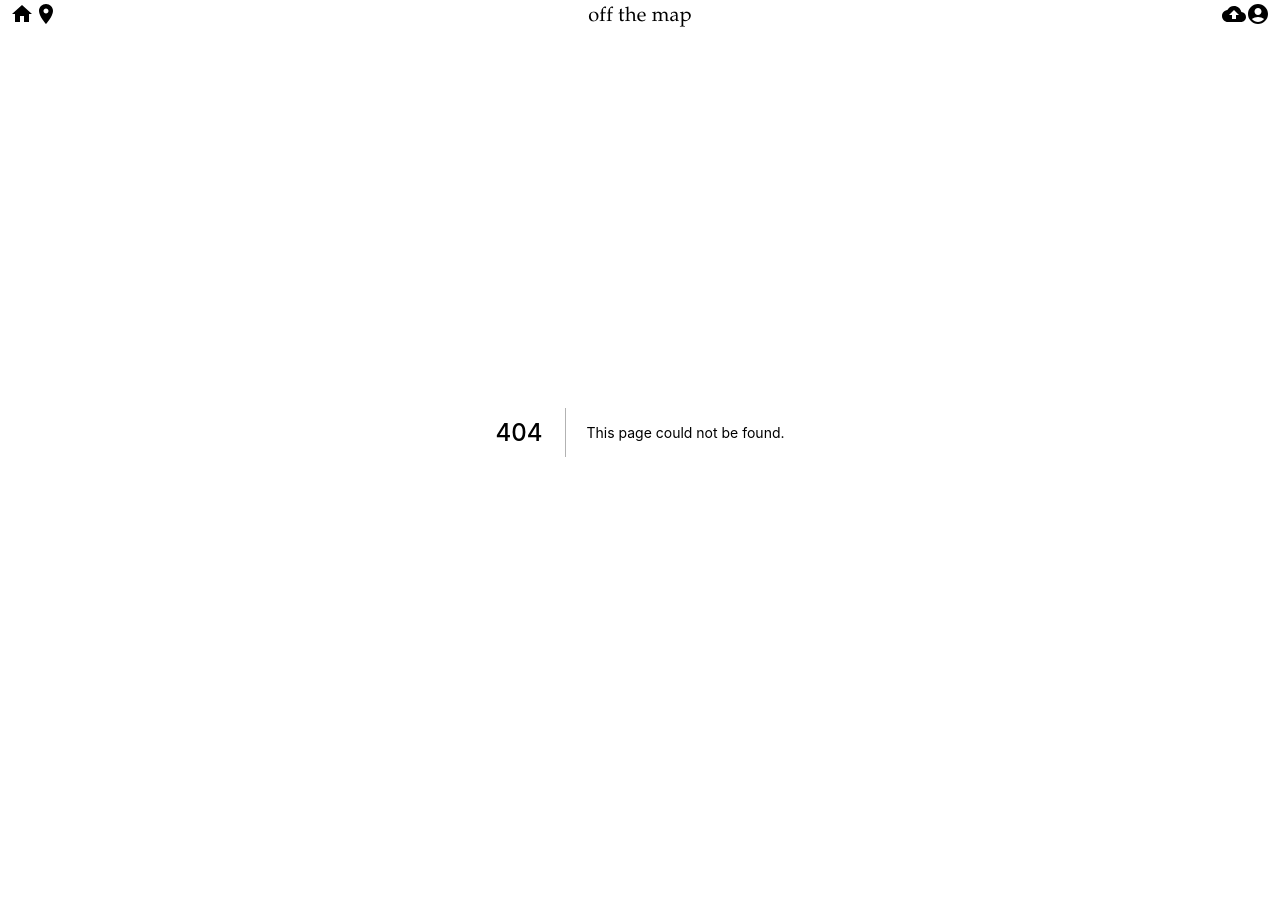
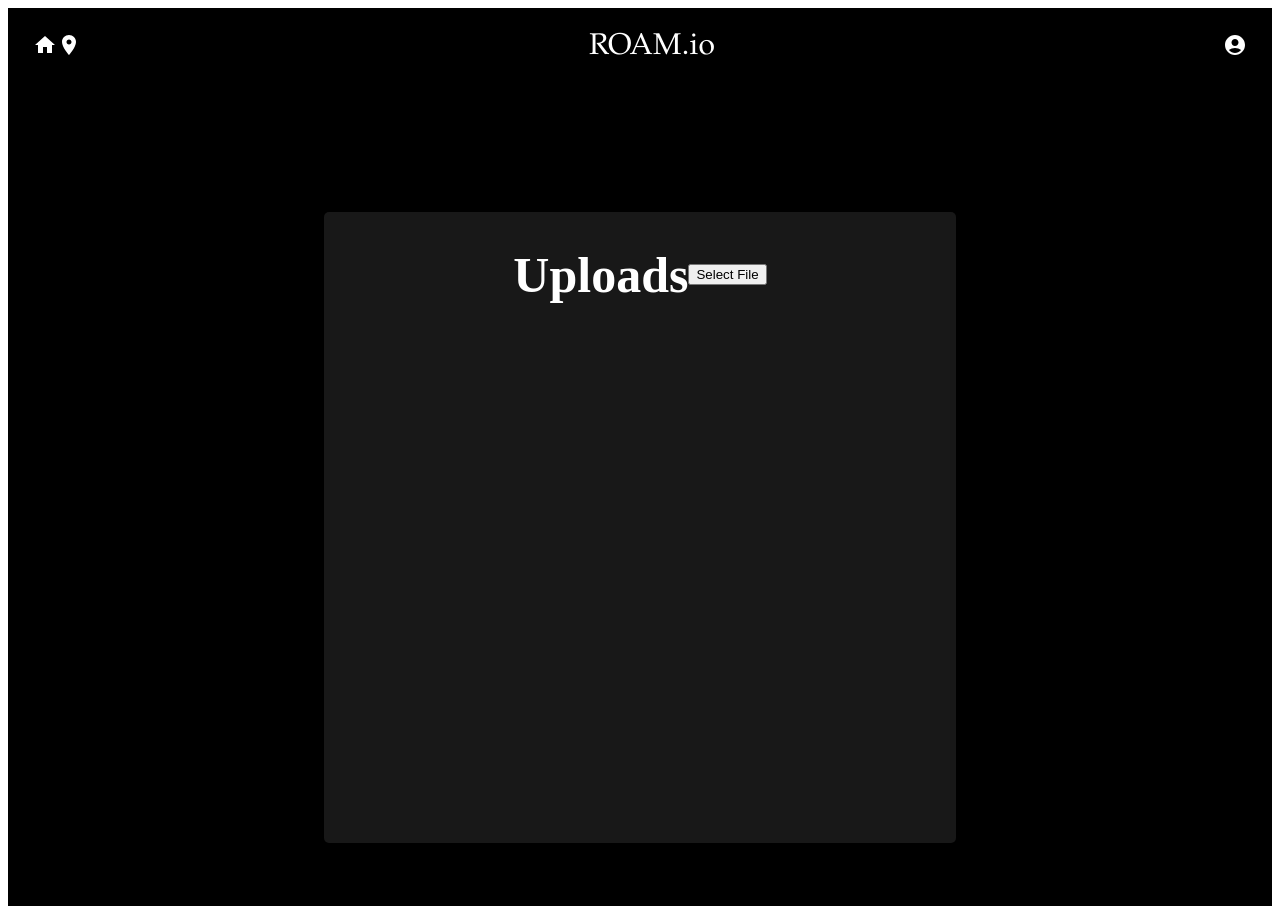
Before and after one commit to christianlung/LAHacks23, a Next.js app: page /Upload in a window 1280 px wide. Before the commit this address had no page. Before the commit the page ends 832 px from the top, so only its background shows below. Built offline with nearby package versions, Linux system fonts and the light colour scheme.

Commit message:
Updated nav bar css with Grid implementation

```diff
--- a/src/components/Layout.js
+++ b/src/components/Layout.js
@@ -5,11 +5,14 @@
 
 function Layout({ children }) {
   return (
-    <div className={styles.container}>
-    <Navbar />
-        <main>{children}</main>
-      {/* <Footer /> */}
+    <div styles={{backgroundcolor:"black"}}>
+      <div className={styles.container}>
+      <Navbar />
+          <main>{children}</main>
+        {/* <Footer /> */}
+      </div>
     </div>
+
   )
 }
 
--- a/src/components/footer.js
+++ b/src/components/footer.js
@@ -6,7 +6,7 @@
 
 function Footer() {
   return (
-    <Grid container direction="column" justifyContent={"space-between"} alignItems={"center"}>
+    <Grid container direction="column" justifyContent={"space-between"} alignItems={"center"} backgroundColor={"black"}>
       <Grid item sx={3} paddingLeft="10px">
         <Typography>Made with ❤️ at LAHacks 2023</Typography>
       </Grid>
--- a/src/components/navbar.js
+++ b/src/components/navbar.js
@@ -36,17 +36,17 @@
   // }
 
   return (
-      <Grid container justifyContent={"space-between"} alignItems={"center"}>
+      <Grid container justifyContent={"space-between"} alignItems={"center"} backgroundColor={"black"} color={"white"} padding={"15px"}>
         <Grid item sx={3} paddingLeft="10px">
-          <HomeIcon width="25px" height="25px" sx={{borderRadius: "10px"}}/>
+          <HomeIcon width="30px" height="30px" sx={{borderRadius: "10px"}}/>
           <PlaceIcon width="25px" height="25px"/>
           </Grid>
           <Grid item sx={6}>
-            <Typography variant="h6" fontFamily="garamond">off the map</Typography>
+            <Typography variant="h6" fontFamily="garamond" fontSize={"30px"}>ROAM.io</Typography>
           </Grid>
           <Grid item sx={3} paddingRight="10px">
-            <CloudUploadIcon width="25px" height="25px"/>
-            <AccountCircleIcon width="25px" height="25px" />
+            {/* <CloudUploadIcon width="30px" height="30px"/> */}
+            <AccountCircleIcon width="30px" height="30px" />
           </Grid>
       </Grid>
   );
--- /dev/null
+++ b/src/pages/Upload.js
@@ -0,0 +1,41 @@
+import React from 'react';
+import {Grid} from "@mui/material";
+
+
+function Upload(){
+    return (
+      // <Grid container  justifyContent={"center"} alignItems={"center"} backgroundColor={"black"} sx={{width: "50%", height: "50%"}}>
+      //   <Grid item container justifyContent={"center"} alignItems={"center"} direction={"column"}>
+      //     <Grid item>
+      //       <h1 style={{color: 'white', fontSize: "50px"}}>Uploads</h1>
+      //     </Grid>
+      //     <Grid item>
+      //       <button>Select File</button>
+      //     </Grid>
+      //   </Grid>
+      // </Grid>
+      <div style={{display: 'flex', justifyContent:'center', alignItems: 'center', backgroundColor: "black"}}>
+         <div style={{display: 'flex', justifyContent:'center', alignItems: 'center', width: '50%', height: '50%', backgroundColor: "#181818",
+          marginTop: '10%', marginBottom: '5%', paddingBottom: '40%', borderRadius: '5px'}}>
+          <h1 style={{color: 'white', fontSize: "50px"}}>Uploads</h1>
+          <button>Select File</button>
+        </div>
+      </div>
+
+        // <Grid container spacing={1}>
+        //   <Grid item>
+        //     <h1>Hello World</h1>
+        //   </Grid>
+        //   {/* <Grid item>
+        //     <h1>Hello World</h1>
+        //   </Grid>
+        //   <Grid item>
+        //     <h1>Hello World</h1>
+        //   </Grid>
+        //   <Grid item>
+        //     <h1>Hello World</h1>
+        //   </Grid> */}
+        // </Grid>
+    );
+}
+export default Upload;
--- a/src/pages/home.js
+++ b/src/pages/home.js
@@ -28,7 +28,7 @@
       <div className="App">
       <h1>Video List</h1>
       <button onClick={fetchVideos}>Refresh Videos</button>
-      <div>
+      <div style={{backgroundColor: 'black'}}>
         {videos.map((video) => (
           <div key={video.id} style={{margin: "1rem"}}>
             <h3>{video.title}</h3>
```
Also changed, not shown: src/pages/index.js (+7 -5 lines).
